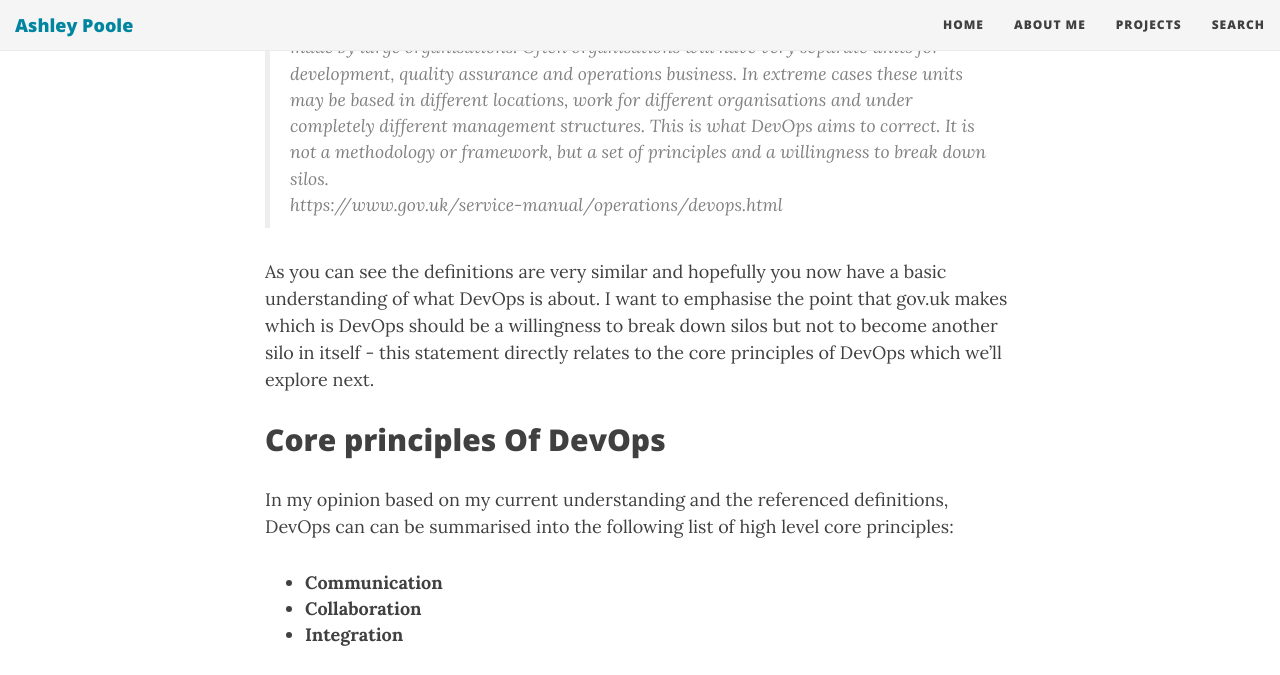
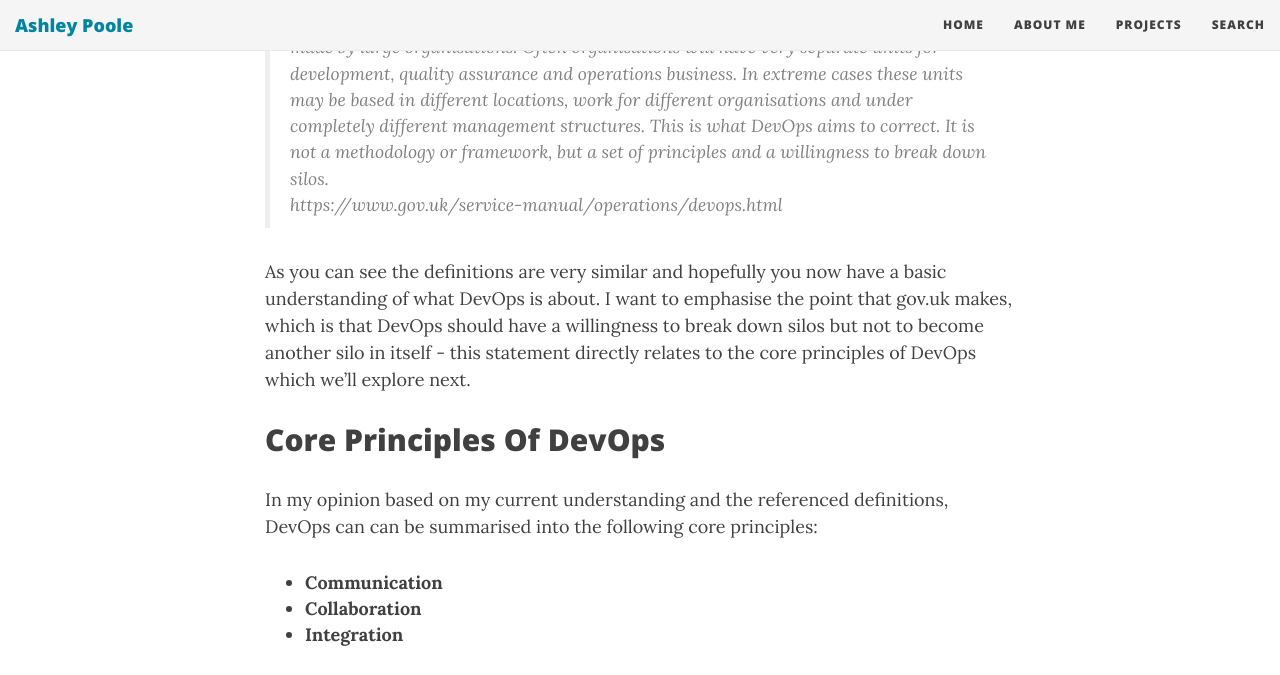
Before and after one commit to AshleyPoole/ashleypoole.github.io, a Jekyll site: the page built from _posts/2016-02-26-what-is-devops.md, in a window 1280 px wide and 1400 px high, scrolled down 1192 px. Shown: the top 675 px of the window. Built offline with Jekyll 4.4.1, drawn with Linux system fonts in a browser that asks for light colours; nearby versions of some CDN libraries; comment, search, counter and statistics services are not loaded; some of the changed text lies outside the part shown; grey boxes are pictures that could not be loaded.

Commit message:
Update 2016-02-26-what-is-devops.md
Chop and slice stuff you don't want changed, Heres some links to why I changed certain things..

https://www.google.de/webhp?sourceid=chrome-instant&ion=1&espv=2&ie=UTF-8#q=government%20capital%20g
http://www.businesswritingblog.com/business_writing/2007/09/sales-departmen.html

```diff
--- a/_posts/2016-02-26-what-is-devops.md
+++ b/_posts/2016-02-26-what-is-devops.md
@@ -6,10 +6,10 @@
 tags: [questions, decodingdevopsseries]
 ---
 
-DevOps is an interesting subject and one that is close to my heart so I've decided to write a short series over the next few months on DevOps called **Decoding DevOps** which includes my interpretations of the current state of the DevOps movement. Without delay, let's crack on with the first post in the series.
+DevOps is an interesting subject and one that's close to my heart, so I've decided to write a short series over the next few months on DevOps called **Decoding DevOps** which includes my interpretations of the current state of the DevOps movement. Without delay, let's crack on with the first post in the series.
 
 ## What Is DevOps?
-I mean, what truly is DevOps? I'm confident in saying I've done DevOps, I've "been" DevOps and I'd also personally say I'm still doing DevOps but what actually is DevOps? Confused, well I think that's the current state of DevOps; I see it as another new (or not so new) hype word that is thrown around who's definition widely varies and in some cases, even abused.
+I mean, what truly is DevOps? I'm confident in saying I've done DevOps, I've "been" DevOps and I'd also personally say I'm still doing DevOps, but what actually is DevOps? Confused, well I think that's the current state of DevOps; I see it as another new (or not so new) hype word that's thrown around, that's definition widely varies and in some cases, even abused.
 
 *Maybe abused was a strong choice of words as DevOps does mean different things to different people and that is of course well within their right. After all, DevOps is all about solving problems right?!*
 
@@ -18,15 +18,15 @@
 > DevOps is a culture, movement or practice that emphasizes the collaboration and communication of both software developers and other information-technology (IT) professionals while automating the process of software delivery and infrastructure changes. It aims at establishing a culture and environment where building, testing, and releasing software, can happen rapidly, frequently, and more reliably.
 > https://en.wikipedia.org/wiki/DevOps
 
-Never one to take Wikipedia as the source of truth, I decided to look online for another reference and was surprised to find that the British government publishes their own definition of DevOps which is:
+Never one to take Wikipedia as the source of truth, I decided to look online for another reference and was surprised to find that the British Government publishes their own definition of DevOps which is:
 
 > DevOps is a cultural and professional movement in response to the mistakes commonly made by large organisations. Often organisations will have very separate units for development, quality assurance and operations business. In extreme cases these units may be based in different locations, work for different organisations and under completely different management structures. This is what DevOps aims to correct. It is not a methodology or framework, but a set of principles and a willingness to break down silos.
 > https://www.gov.uk/service-manual/operations/devops.html
 
-As you can see the definitions are very similar and hopefully you now have a basic understanding of what DevOps is about. I want to emphasise the point that gov.uk makes which is DevOps should be a willingness to break down silos but not to become another silo in itself - this statement directly relates to the core principles of DevOps which we'll explore next.
+As you can see the definitions are very similar and hopefully you now have a basic understanding of what DevOps is about. I want to emphasise the point that gov.uk makes, which is that DevOps should have a willingness to break down silos but not to become another silo in itself - this statement directly relates to the core principles of DevOps which we'll explore next.
 
-## Core principles Of DevOps
-In my opinion based on my current understanding and the referenced definitions, DevOps can can be summarised into the following list of high level core principles:
+## Core Principles Of DevOps
+In my opinion based on my current understanding and the referenced definitions, DevOps can can be summarised into the following core principles:
 - **Communication**
 - **Collaboration**
 - **Integration**
@@ -34,7 +34,7 @@
 <img src="https://assets.ashleypoole.co.uk/img/2016/02/dev-ops-principles.jpg" alt="devops principles" width="794" height="354" style="margin:0px auto;display:block"/>
 <center><i>Image credit: NewRelic.</i></center>
 
-A classic example of the type of issues that the DevOps core principles are trying to solve is where development (Dev) would historically "<a href="https://en.wikipedia.org/wiki/Traditional_engineering">throw code over the wall</a>" at the IT operations (Ops) team and let them deal with the fall out of any production issues including stability. With DevOps, both operations and development should work together to ensure both teams objectives are met - Delivering faster but in a stable manor in order to support the business's objectives.
+A common example the DevOps core principles resolve, is the senario where Development (Dev) would historically "<a href="https://en.wikipedia.org/wiki/Traditional_engineering">throw code over the wall</a>" at the IT Operations (Ops) team and let them deal with the fall out of any production issues including stability. With DevOps, both operations and development should work together to ensure both teams objectives are met - Delivering faster but in a stable manor in order to support the business's objectives.
 
 <img src="https://assets.ashleypoole.co.uk/img/2016/02/worked-fine-in-dev.jpg" alt="Worked Fine In Dev, Ops Problem Now" width="400" height="299" style="margin:0px auto;display:block"/>
 <center><i>Historical problem of Dev throwing code over the wall to production / Ops.</i></center>
@@ -46,7 +46,7 @@
 
 ## Where Does DevOps Fit In Within The Business Process?
 
-I see DevOps as an extension of the Agile business process that shares a number of common objectives which ultimately are to support change for the business but from different levels of the stack. In this case where Agile is about bringing the business and development teams together in order to support change, DevOps is about archiving the same objective by bringing development and operations teams together.
+I see DevOps as an extension of the Agile business process that shares a number of common objectives which ultimately, are to support change for the business but from different levels of the stack. In this case where Agile is about bringing the business and development teams together in order to support change, DevOps is about archiving the same objective by bringing Development and Operations teams together.
 
 <img src="https://assets.ashleypoole.co.uk/img/2016/02/agile-devops-fit.jpg" alt="agile and devops fit" width="669" height="397" style="margin:0px auto;display:block"/>
 <center><i>Image credit: Stackify - <a href="http://stackify.com/defining-the-ops-in-devops/">Define the Ops in Devops</a> article.</i></center>
```
